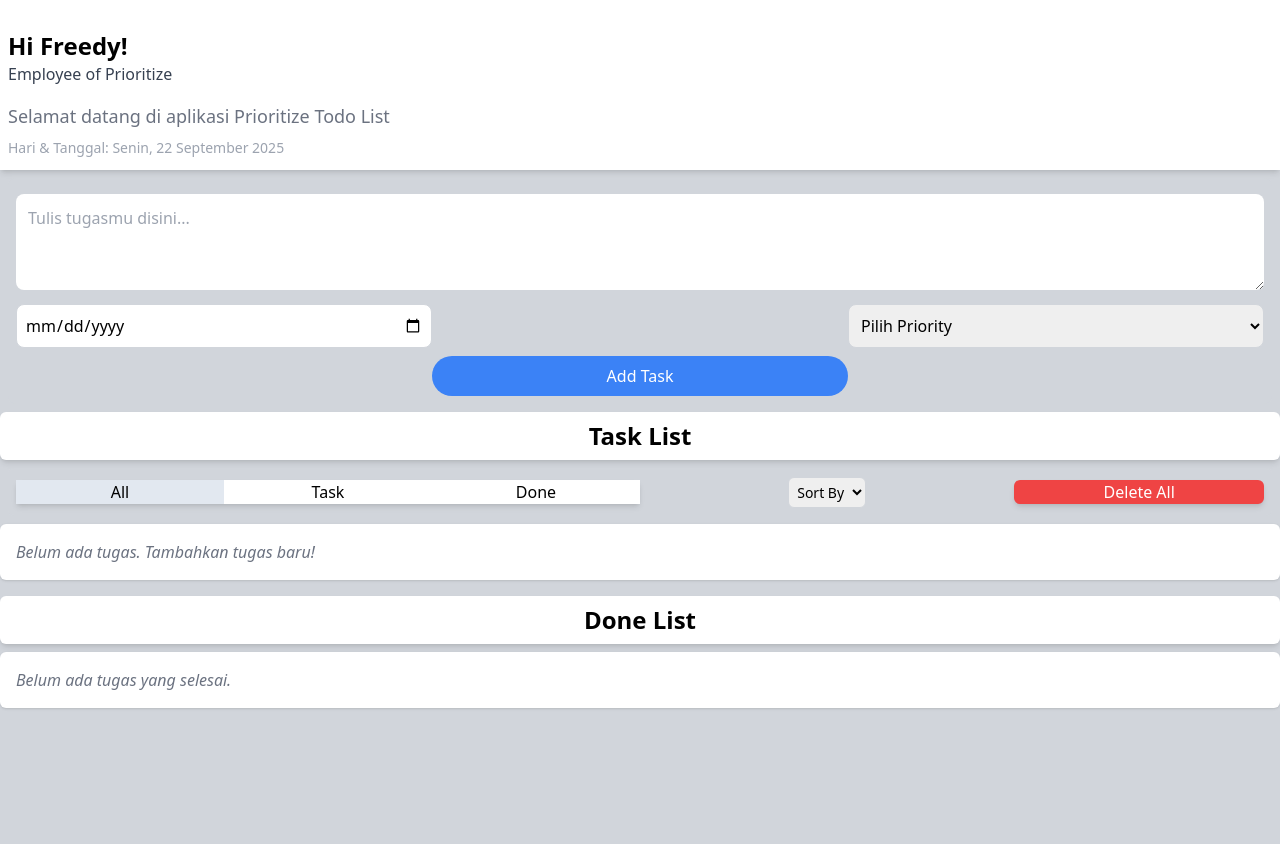
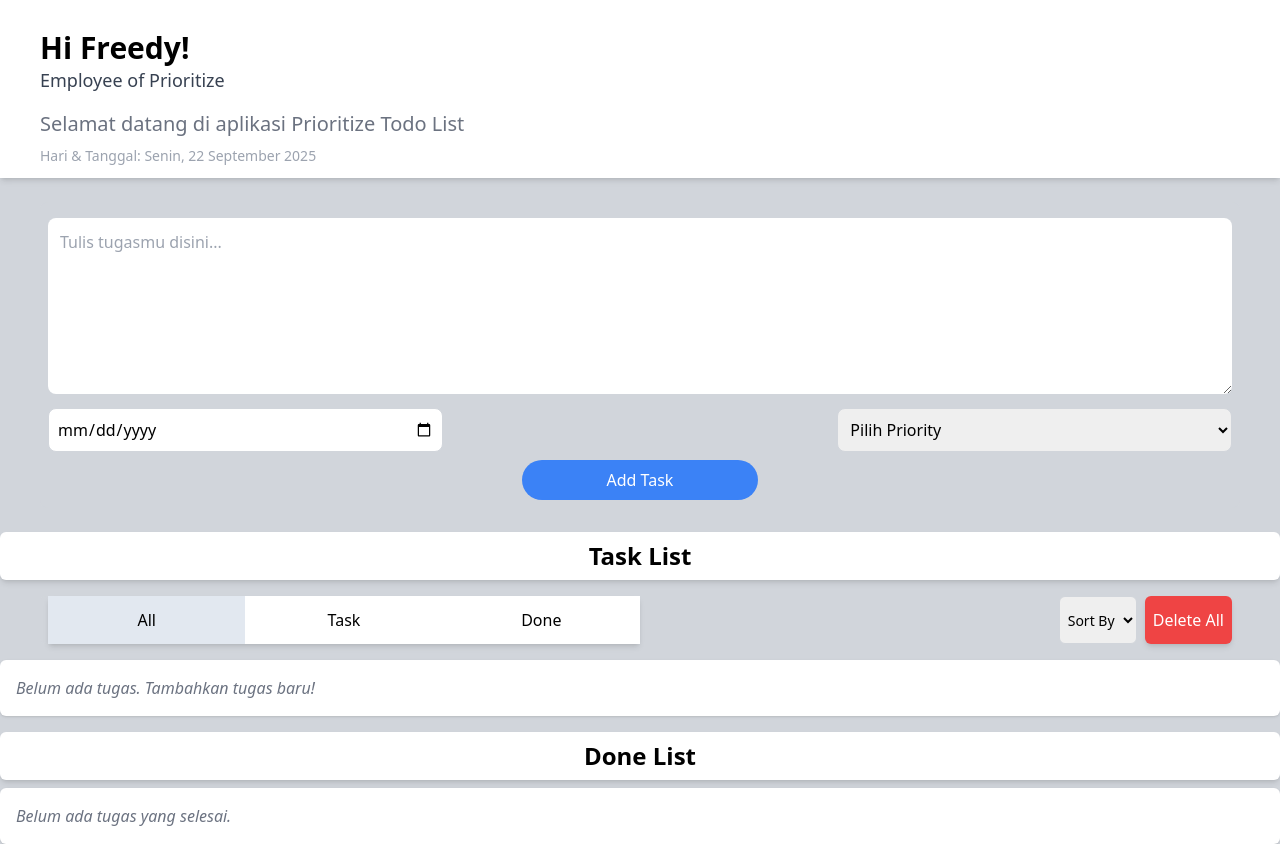
Before and after one commit to freedyest/mission4, a plain HTML site: page index.html in a window 1280 px wide. Shown: the part 66-910 px from the top of the page. Before the commit the page ends 800 px from the top, so only its background shows below. Drawn offline with Linux system fonts and the light colour scheme.

Commit message:
pc commit

```diff
--- a/index.html
+++ b/index.html
@@ -21,20 +21,20 @@
 
 <!--profilcard-->
 <section id="profilcard">
-  <div class="bg-white shadow-md h-auto py-8 px-2 mt-0 pb-3">
-    <h1 class="text-2xl font-bold">Hi Freedy!</h1>
-    <h2 class="text-gray-700">Employee of Prioritize</h2>
-    <p class="text-lg text-gray-500 mt-4">Selamat datang di aplikasi Prioritize Todo List</p>
+  <div class="bg-white shadow-md h-auto py-8 px-2 mt-0 pb-3 md:px-10">
+    <h1 class="text-2xl md:text-3xl font-bold">Hi Freedy!</h1>
+    <h2 class="text-gray-700 md:text-lg">Employee of Prioritize</h2>
+    <p class="text-lg md:text-xl text-gray-500 mt-4">Selamat datang di aplikasi Prioritize Todo List</p>
     <!-- Tambahan Time -->
-    <p id="currentTime" class="text-sm text-gray-400 mt-2">Hari & Tanggal: </p>
+    <p id="currentTime" class="text-sm md:text-md text-gray-400 mt-2">Hari & Tanggal: </p>
   </div>
 </section>
 
 <!--input task-->
 <section id="inputtask">
 
-      <div class="bg-gray-300 mx-2 my-2 p-2 rounded-lg">
-        <textarea name="inputtexttodo" id="inputtexttodo" placeholder="Tulis tugasmu disini..." class="w-full rounded-lg my-2 h-24 p-3"></textarea>
+      <div class="bg-gray-300 mx-2 my-2 p-2 md:mx-10 md:my-6 rounded-lg">
+        <textarea name="inputtexttodo" id="inputtexttodo" placeholder="Tulis tugasmu disini..." class="w-full rounded-lg my-2 h-24 p-3 md:h-44"></textarea>
         <div class="flex justify-between mb-2 gap-2">
           <!-- deadline -->
           <input type="date" id="inputdeadline" class="w-1/3 rounded-lg p-2 border border-gray-300">
@@ -48,7 +48,7 @@
 
         </div>
         <div class="flex justify-center">
-          <button type="button" id="addTaskBtn" class="bg-blue-500 justify-end rounded-full text-white w-1/3 h-10">Add Task</button>
+          <button type="button" id="addTaskBtn" class="bg-blue-500 justify-end rounded-full text-white w-1/3 h-10 md:w-1/5">Add Task</button>
         </div>
       </div>
 
@@ -60,14 +60,14 @@
     <h1 class="text-2xl font-bold px-4 py-2">Task List</h1>
   </div>
 
-  <div id="listmenu" class="bg-gray-300 rounded-md m-2 h-12 border-y border-gray-300 flex justify-between items-center px-2">
+  <div id="listmenu" class="my-4 bg-gray-300 rounded-md m-2 h-12 border-y border-gray-300 flex justify-between items-center px-2 md:mx-10">
   <!-- Tab Menu -->
-  <div id="filternav" class="flex shadow-md bg-white justify-between w-1/2 items-center text-center ">
+  <div id="filternav" class="flex shadow-md bg-white justify-between w-1/2 items-center text-center md:h-12">
     <a href="#" class="w-1/3 bg-slate-200 hover:bg-slate-300 h-full flex items-center justify-center">All</a>
     <a href="#" class="w-1/3 hover:bg-slate-300 h-full flex items-center justify-center">Task</a>
     <a href="#" class="w-1/3 hover:bg-slate-300 h-full flex items-center justify-center">Done</a>
   </div>
-
+<div class="flex gap-2  md:h-12 ">
   <!-- Sort Dropdown -->
   <select id="sortTask" class="rounded-md border border-gray-300 p-1 text-sm">
     <option value="default">Sort By</option>
@@ -77,9 +77,10 @@
   </select>
 
   <!-- Delete All -->
-  <div id="deleteall" class="flex bg-red-500 text-center rounded-md shadow-md w-1/5 items-center justify-center">
+  <div id="deleteall" class="flex bg-red-500 text-center rounded-md shadow-md w-1/2 p-2 md:w-full items-center justify-center">
     <a href="#" class="text-white">Delete All</a>
   </div>
+</div>
 </div>
 
 </section>
--- a/src/script.js
+++ b/src/script.js
@@ -131,7 +131,7 @@ const taskContainer = document.getElementById('taskContainer');
 
 function addTask(taskitem) {
   const item1 = document.createElement('div');
-  item1.className = 'flex justify-between items-center border-b border-gray-300 py-2';
+  item1.className = 'flex justify-between items-center border-b border-gray-300 py-2 md:mx-10';
   item1.dataset.priority = taskitem.priority;  // simpan priority asli
 
  //info
@@ -170,7 +170,7 @@ checkbox.addEventListener('change', () => {
     if (!exist) {
       // remake done list
       const doneItem = document.createElement('div');
-      doneItem.className = 'done-item flex justify-between items-center py-2';
+      doneItem.className = 'md:mx-10 done-item flex justify-between items-center py-2';
 
       const doneInfo = document.createElement('div');
       doneInfo.className = 'flex items-center space-x-4 px-4 py-2';
```
Also changed, not shown: src/output.css.
